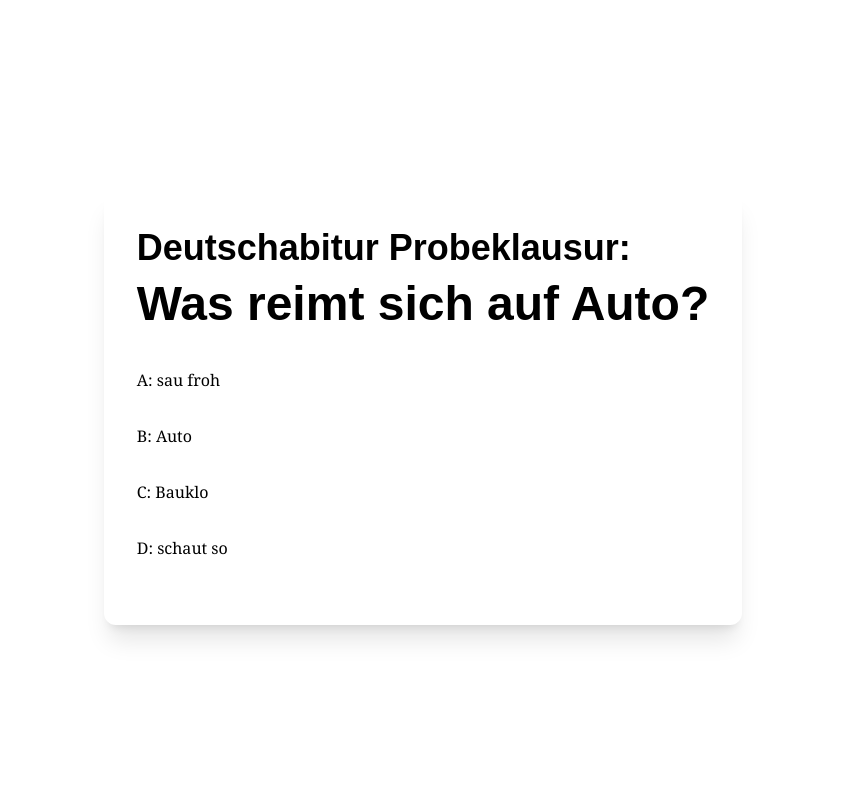
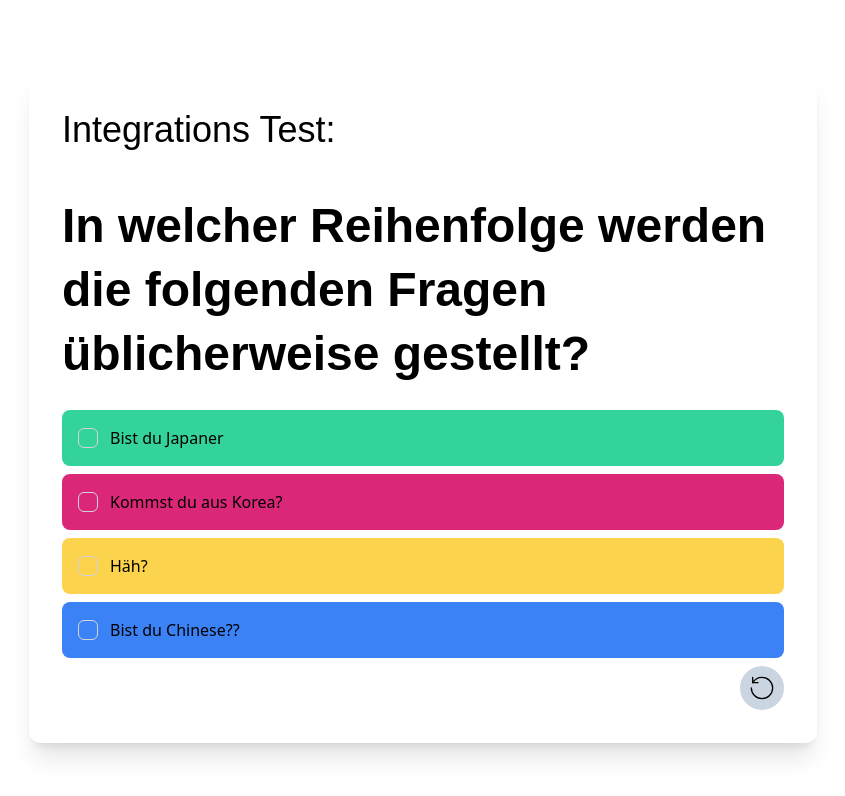
Before and after one commit to ngtungngo/banner, a React (Vite) app: page / in a window 1280 px wide. Shown: the top 796 px of the page, without its empty margins (217-1062 px from the left). Built offline with nearby package versions, Linux system fonts and the light colour scheme.

Commit message:
finished

```diff
--- a/src/App.tsx
+++ b/src/App.tsx
@@ -1,31 +1,14 @@
 import React from 'react'
 import Abi2024 from './containers/Abi2024'
-import { MultipleChoice } from './containers/MultipleChoice'
+import { Quiz } from './Quiz'
 
 
 const App = (): JSX.Element => {
-	const [stage, setStage] = React.useState<number>(0)
-	const [notification, setNotification] = React.useState<string | undefined>('')
-
-	const advance = (isCorrect: boolean, congrats?: string, fail?: string) => {
-		if (isCorrect) {
-			setStage(stage + 1)
-			setNotification(congrats ?? 'Richtig!')
-		} else {
-			setStage(0)
-			setNotification(fail ?? 'Falsch!')
-		}
-	}
+	const [success, setSuccess] = React.useState<boolean>(false)
 
 	return (
 		<main className="mt-4 h-full">
-			<MultipleChoice
-				title={'Deutschabitur Probeklausur: '}
-				question={'Was reimt sich auf Auto?'}
-				answers={[['A', 'sau froh'], ['B', 'Auto'], ['C', 'Bauklo'], ['D', 'schaut so']]}
-				correctAnswer={1}
-				advance={advance}
-			/>
+			{success ? <Abi2024 /> : <Quiz setSuccess={(isSuccessful: boolean) => setSuccess(isSuccessful)} />}
 		</main>
 	)
 }
--- a/src/Quiz.tsx
+++ b/src/Quiz.tsx
@@ -0,0 +1,31 @@
+import React from 'react'
+import { DeutschAbi, GeschichtsAbi, IntegrationsTest } from './containers/Questions'
+
+export const Quiz = ({ setSuccess }: { setSuccess: (isSuccessful: boolean) => void }) => {
+	const [stage, setStage] = React.useState<number>(0)
+	const [notification, setNotification] = React.useState<string | undefined>('')
+
+	React.useEffect(() => {
+		if (stage === 3) {
+			setSuccess(true)
+		}
+	}, [stage])
+
+	const advance = (isCorrect: boolean, congrats?: string, fail?: string) => {
+		if (isCorrect) {
+			setStage(stage + 1)
+			setNotification(congrats ?? 'Richtig!')
+		} else {
+			setStage(0)
+			setNotification(fail ?? 'Falsch!')
+		}
+	}
+
+	const stages = [IntegrationsTest, DeutschAbi, GeschichtsAbi]
+
+	return (
+		<>
+			{stage < 3 && stages[stage]({ advance })}
+		</>
+	)
+}
--- /dev/null
+++ b/src/assets/index.ts
@@ -0,0 +1 @@
+export * as resetIcon from './resetIcon.svg'
--- a/src/components/index.tsx
+++ b/src/components/index.tsx
@@ -3,10 +3,12 @@ import Container from './Container';
 
 import { PropsWithChildren } from 'react';
 
-const Title = ({children}: PropsWithChildren) => <p className="text-h5 iphone:text-body-1 font-bold">{children}</p>;
+const Title = ({children}: PropsWithChildren) => <p className="text-h5 iphone:text-body-1 mb-10">{children}</p>;
 
 const Content = ({children}: PropsWithChildren) => <div className="flex flex-col items-start">{children}</div>;
 
 const Subtitle = ({children}: PropsWithChildren) => <p className="py-4 iphone:pt-0 font-thin font-serif">{children}</p>;
 
-export {Card, Container, Title, Content, Subtitle};
+const Question = ({question}: { question: string }) => <p className="text-h4 iphone:text-h5 font-bold text-left mb-6">{question}</p>
+
+export { Card, Container, Title, Content, Subtitle, Question };
--- a/src/containers/MultipleChoice.tsx
+++ b/src/containers/MultipleChoice.tsx
@@ -1,28 +1,43 @@
-import { Card, Container, Content, Subtitle, Title } from '../components'
+import { Card, Container, Content, Question, Title } from '../components'
+import React from 'react'
 
 
-export const MultipleChoice = ({ title, question, answers }: {
-	title: string;
-	question: string;
-	answers: [string, string][];
-	correctAnswer: number;
-	advance: (isCorrect: boolean) => void;
+export const MultipleChoice = ({ title, question, answers, correctAnswer, advance }: {
+	title: string,
+	question: string,
+	answers: [string, string][],
+	correctAnswer: number,
+	advance: (isCorrect: boolean) => void,
 }) => {
+	const colors = ['bg-emerald-400', 'bg-pink-600', 'bg-amber-300', 'bg-blue-500']
+	const hoverColors = ['hover:bg-emerald-500', 'hover:bg-pink-700', 'hover:bg-amber-400', 'hover:bg-blue-600']
+
+	const handleClick = (i: number) => {
+		advance(i === correctAnswer)
+	}
+
 	return (
 		<Container>
 			<Card>
 				<Content>
 					<Title>{title}</Title>
-					<p className="text-h4 iphone:text-h5 font-bold text-left">{question}</p>
-					<Subtitle>
-						<div className="flex flex-auto flex-col">
-							{answers.map(([ letter, answer ]) => (
-								<button key={letter} className="py-4 iphone:pt-0 font-thin font-serif text-left">
-									{letter}: {answer}
+					<Question question={question} />
+					<div className="py-4 iphone:pt-0 w-full">
+						<div className="flex flex-auto flex-col w-full gap-2">
+							{answers.map(([ letter, answer ], i) => (
+								<button
+									key={i}
+									className={`
+										p-4 iphone:pt-0 text-h7 font-light font-sans text-left
+										w-full border-0 ${colors[i]} ${hoverColors[i]} rounded-lg
+									`}
+									onClick={() => handleClick(i)}
+								>
+									<span className="font-semibold">{letter}:</span> <span className="hover:italic">{answer}</span>
 								</button>
 							))}
 						</div>
-					</Subtitle>
+					</div>
 				</Content>
 			</Card>
 		</Container>
--- /dev/null
+++ b/src/containers/Order.tsx
@@ -0,0 +1,74 @@
+import React from 'react'
+import { Card, Container, Question, Title } from '../components'
+
+type CorrectNumber = 0 | 1 | 2 | 3
+
+export const Order = ({title, question, answers, correctOrder, advance}: {
+	title: string,
+	question: string,
+	answers: [string, string, string, string],
+	correctOrder: [CorrectNumber, CorrectNumber, CorrectNumber, CorrectNumber],
+	advance: (isCorrect: boolean) => void,
+}) => {
+	const primaryColors = ['emerald-400', 'pink-600', 'amber-300', 'blue-500']
+	const shades = ['emerald-700', 'pink-800', 'amber-500', 'blue-800']
+	const bg = primaryColors.map((color) => `bg-${color}`)
+	const hoverColors = ['hover:bg-emerald-500', 'hover:bg-pink-700', 'hover:bg-amber-400', 'hover:bg-blue-600']
+	const borderColors = shades.map((color) => `border-${color}`)
+	const numberColors = shades.map((color) => `text-${color}`)
+	const [chosenOrder, setChosenOrder] = React.useState<CorrectNumber[]>([])
+
+	const handleClick = (i: CorrectNumber) => {
+		if (chosenOrder.includes(i)) return
+		setChosenOrder([...chosenOrder, i])
+	}
+
+	React.useEffect(() => {
+		if (chosenOrder.length === 4) {
+			const isCorrect = chosenOrder.every((num, i) => num === correctOrder[i])
+			setChosenOrder([])
+			advance(isCorrect)
+		}
+	}, [chosenOrder, setChosenOrder])
+
+	return (
+		<>
+			<Container>
+				<Card>
+					<Title>{title}</Title>
+					<Question question={question}/>
+					<div className="flex flex-auto flex-col w-full gap-2">
+						{answers.map((answer, i) => (
+							<div
+								key={i}
+								className={`
+									py-4 iphone:pt-0 text-h7 font-light font-sans text-left text-2xl content-center
+									w-full border-0 px-4 ${bg[i]} ${hoverColors[i]} rounded-lg flex flex-row gap-3 items-center
+								`}
+								onClick={() => handleClick(i as CorrectNumber)}
+							>
+								<div className={`
+									w-5 h-5 border rounded-md ${bg[i]} ${borderColors[i]} ${numberColors[i]}
+									text-center align-middle flex items-center justify-center
+								`}>
+									{chosenOrder.includes(i as CorrectNumber) && (
+										<span className={``}>
+											{chosenOrder.indexOf(i as CorrectNumber) + 1}
+										</span>
+									)}
+								</div>
+								<span className="">{answer}</span>
+							</div>
+						))}
+						<button
+							className="w-11 h-11 p-2 self-end rounded-full bg-slate-300 hover:bg-slate-400"
+							onClick={() => setChosenOrder([])}
+						>
+							<img src="../assets/reset_icon.svg" alt="reset"/>
+						</button>
+					</div>
+				</Card>
+			</Container>
+		</>
+	)
+}
--- /dev/null
+++ b/src/containers/Questions.tsx
@@ -0,0 +1,35 @@
+import { MultipleChoice } from './MultipleChoice'
+import React from 'react'
+import { Quote } from './Quote'
+import { Order } from './Order'
+
+export const DeutschAbi = ({advance}: {advance: (isCorrect: boolean) => void}) => (
+	<MultipleChoice
+		title={'Deutschabitur Probeklausur: '}
+		question={'Was reimt sich auf Auto?'}
+		answers={[['A', 'sau froh'], ['B', 'Auto'], ['C', 'Bauklo'], ['D', 'schaut so']]}
+		correctAnswer={1}
+		advance={advance}
+	/>
+)
+
+export const GeschichtsAbi = ({advance}: {advance: (isCorrect: boolean) => void}) => (
+	<Quote
+		title={'Geschichtsabitur Probeklausur: '}
+		question={'Wie endet folgendes Zitat?'}
+		partialQuote={'Wenn Oma Glück hat...'}
+		correctAnswer={'kann sie grossmutter werden'}
+		author={'Thien-Minh Ngo'}
+		advance={advance}
+	/>
+)
+
+export const IntegrationsTest = ({advance}: {advance: (isCorrect: boolean) => void}) => (
+	<Order
+		title={'Integrations Test: '}
+		question={'In welcher Reihenfolge werden die folgenden Fragen üblicherweise gestellt?'}
+		answers={['Bist du Japaner', 'Kommst du aus Korea?', 'Häh?', 'Bist du Chinese??']}
+		correctOrder={[3, 0, 1, 2]}
+		advance={advance}
+	/>
+)
--- /dev/null
+++ b/src/containers/Quote.tsx
@@ -0,0 +1,58 @@
+import { Card, Container, Question, Title } from '../components'
+import React from 'react'
+
+export const Quote = ({title, question, partialQuote, author, correctAnswer, advance}: {
+	title: string,
+	question: string,
+	partialQuote: string,
+	author?: string,
+	correctAnswer: string,
+	advance: (isCorrect: boolean) => void,
+}) => {
+	const [input, setInput] = React.useState<string>('')
+	const [notification, setNotification] = React.useState<string | undefined>(undefined)
+
+	React.useEffect(() => {
+		input.trim().toLowerCase() === correctAnswer.trim().toLowerCase() ? advance(true) : taunt()
+	}, [input])
+
+	const taunt = () => {
+		setNotification(undefined)
+		setTimeout(() => {
+			input.toLowerCase() !== correctAnswer.toLowerCase() && setNotification('Gedächtnis wie ein Sieb!')
+		}, 1000)
+	}
+	const handleChange = (e: React.ChangeEvent<HTMLInputElement>) => {
+		setInput(e.target.value)
+	}
+
+	return (
+		<>
+			{/*{notification && (*/}
+			{/*	<Card>*/}
+			{/*		<p className="text-h6">*/}
+			{/*			{notification}*/}
+			{/*		</p>*/}
+			{/*	</Card>*/}
+			{/*)}*/}
+			<Container>
+				<Card>
+					<Title>
+						{title}
+					</Title>
+					<div className="flex flex-col">
+						<Question question={question}/>
+						<p className="text-sm font-thin text-gray-400 mb-4">Verwende ae statt ä usw. und ss anstatt ß</p>
+						<p className="text-h6 iphone:text-body-1 font-light mb-2">{partialQuote}</p>
+						<input
+							type="text"
+							className="w-full border focus:border-pink-300 focus:outline-none rounded-md text-h7 h-8 px-1"
+							onChange={handleChange}
+						/>
+						{author && <p className="text-xl font-light text-gray-500 self-end italic">— {author}</p>}
+					</div>
+				</Card>
+			</Container>
+		</>
+	)
+}
--- a/tailwind.config.js
+++ b/tailwind.config.js
@@ -23,6 +23,22 @@ export default {
       'ipad': { 'max': '768px', 'min': '768px' },
       'ipad-air': { 'max': '820px', 'min': '820px' },
     },
+    borderColor: theme => ({
+      ...theme('colors'),
+      DEFAULT: theme('colors.gray.300', 'currentColor'),
+      'hurz-g': '#89fc00',
+      'hurz-b': '#00CCF5',
+      'hurz-p': '#F50076',
+      'hurz-y': '#FFCF00',
+    }),
+    extent: {
+      colors: {
+        'hurz-g': '#89fc00',
+        'hurz-b': '#00CCF5',
+        'hurz-p': '#F50076',
+        'hurz-y': '#FFCF00',
+      }
+    }
   },
   plugins: [],
 }
```
Also changed, not shown: src/containers/Abi2024.tsx (+17 -6 lines), src/assets/reset_icon.svg (added).
